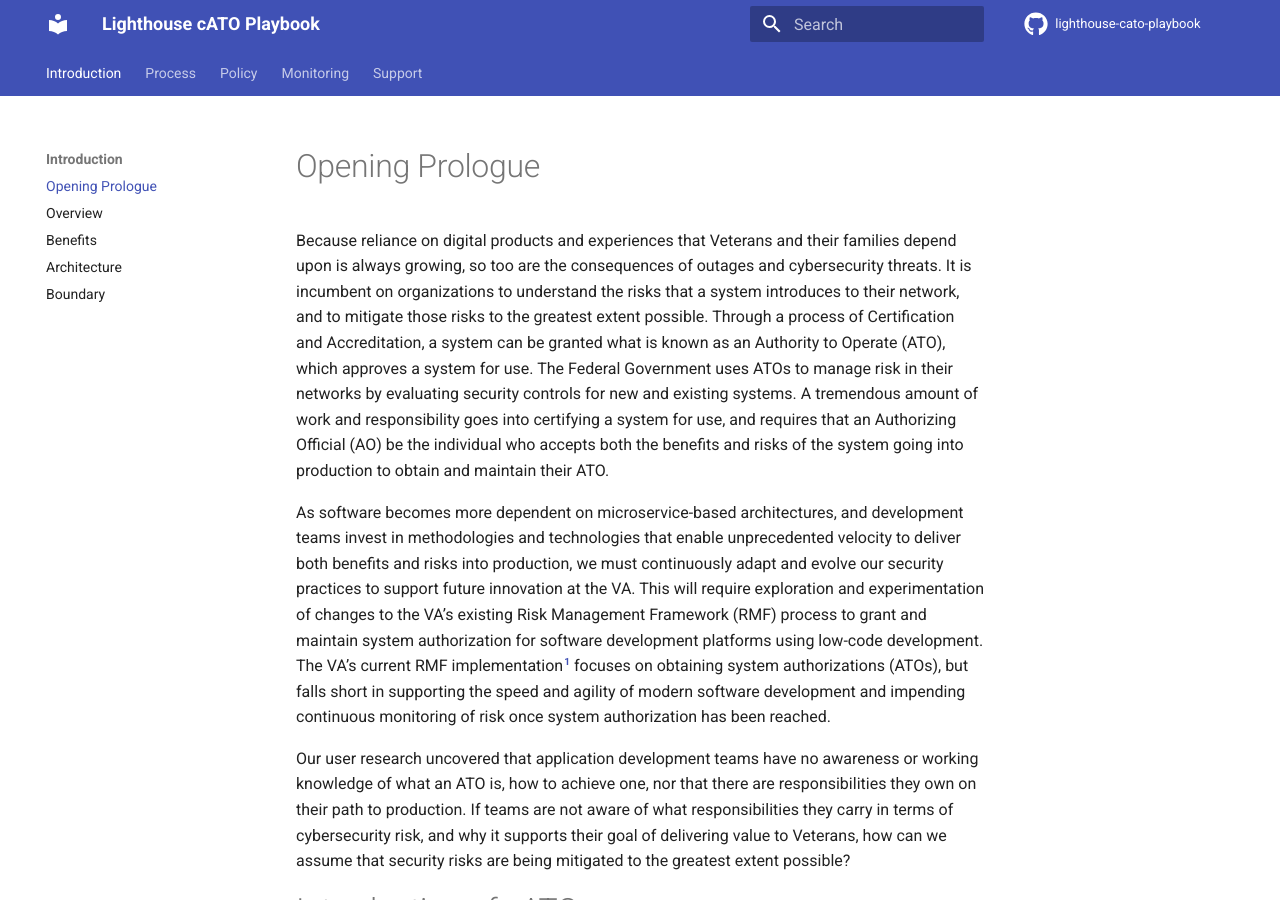
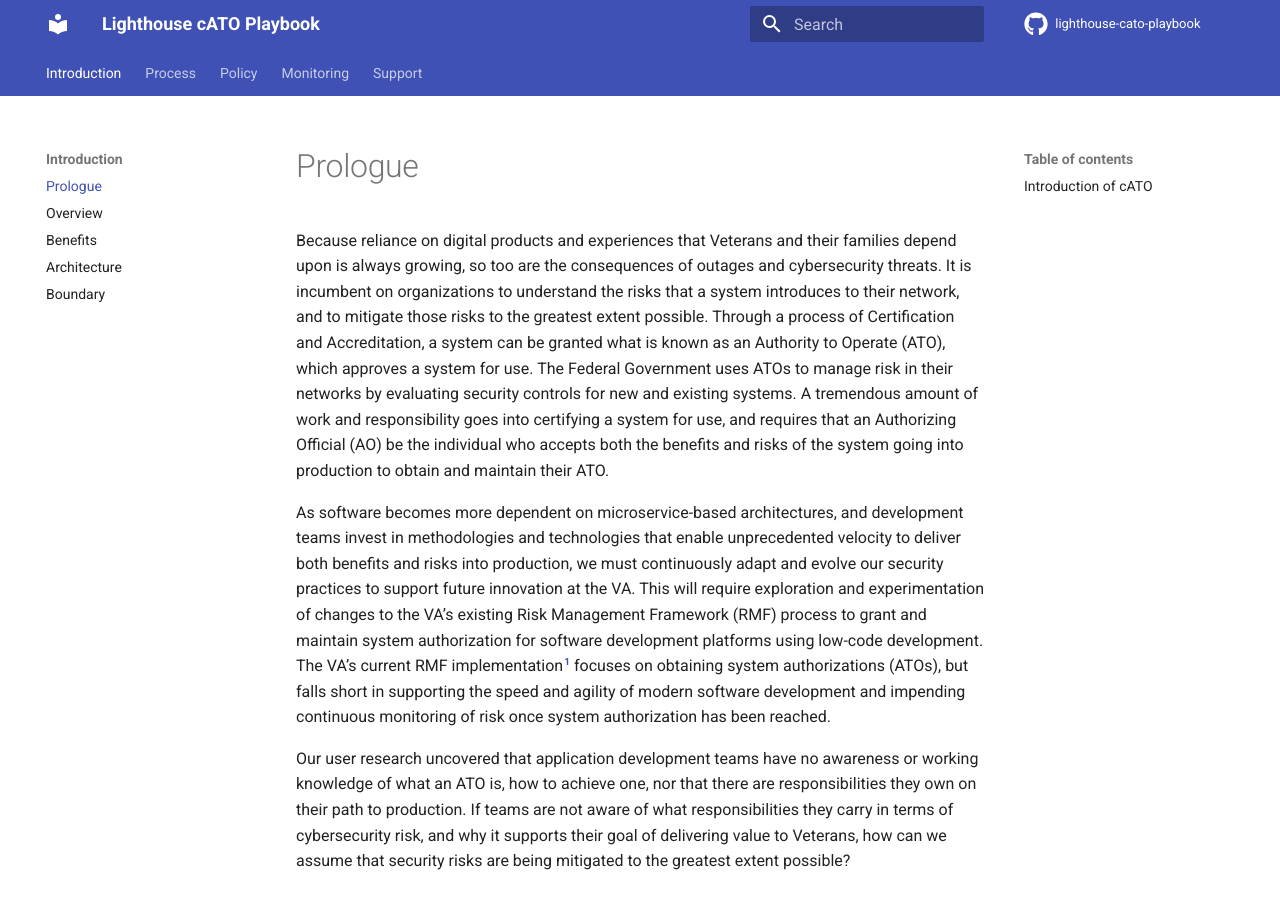
Before and after one commit to rise8-us/cato-playbook, an MkDocs documentation site: the page built from docs/index.md, in a window 1280 px wide and 900 px high. Built offline with MkDocs 1.6.1 and Material for MkDocs 9.7.7, drawn with Linux system fonts in a browser that asks for light colours; comment, search, counter and statistics services are not loaded.

Commit message:
Update index.md

```diff
--- a/docs/index.md
+++ b/docs/index.md
@@ -1,4 +1,4 @@
-# Opening Prologue
+# Prologue
 
 Because reliance on digital products and experiences that Veterans and their families depend upon is always growing, so too are the consequences of outages and cybersecurity threats. It is incumbent on organizations to understand the risks that a system introduces to their network, and to mitigate those risks to the greatest extent possible. Through a process of Certification and Accreditation, a system can be granted what is known as an Authority to Operate (ATO), which approves a system for use. The Federal Government uses ATOs to manage risk in their networks by evaluating security controls for new and existing systems. A tremendous amount of work and responsibility goes into certifying a system for use, and requires that an Authorizing Official (AO) be the individual who accepts both the benefits and risks of the system going into production to obtain and maintain their ATO.
 
@@ -6,7 +6,7 @@ As software becomes more dependent on microservice-based architectures, and deve
 
 Our user research uncovered that application development teams have no awareness or working knowledge of what an ATO is, how to achieve one, nor that there are responsibilities they own on their path to production. If teams are not aware of what responsibilities they carry in terms of cybersecurity risk, and why it supports their goal of delivering value to Veterans, how can we assume that security risks are being mitigated to the greatest extent possible?
 
-# Introduction of cATO
+## Introduction of cATO
 
 As the Department of Veterans Affairs (VA) implements Development, Security and Operations (DevSecOps) methodologies, there is an opportunity to implement Continuous Authorization to Operate (cATO) - also known as continuous Risk Management Framework (cRMF) - practices that will enable continuously secure software releases as well as monitoring. cATO represents a challenging but necessary enhancement of our cyber risk approach in order to accelerate innovation while outpacing expanding cybersecurity threats. The focus shifts to how quickly teams can deliver outcomes[^2] into production for Veterans in a repeatable and reliable way. Speed is achieved utilizing small, incremental changes that are easily shipped into production[^3]. However, the quick pace of development can often outpace security and compliance practices that do not adapt and evolve. Sacrificing security and compliance for speed is neither acceptable nor necessary.
 
```
